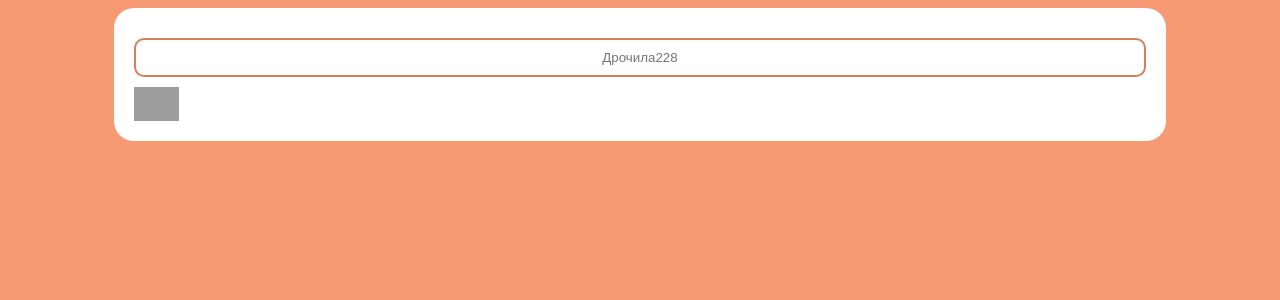
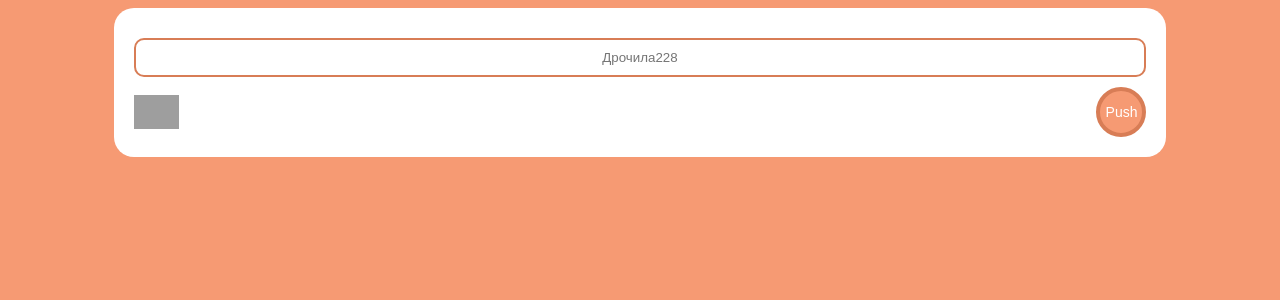
Before and after one commit to Drunk-dad/twit-case-react, a React (Create React App) app: page / in a window 1280 px wide. Shown: the top 300 px of the page. Built offline with nearby package versions, Linux system fonts and the light colour scheme; grey boxes are pictures that could not be loaded.

Commit message:
add push button in form

```diff
--- /dev/null
+++ b/src/components/button.js
@@ -0,0 +1,11 @@
+import React from "react";
+
+export const Button = (props) =>{
+	return (
+		<button
+			className="form_btn"
+		>
+		Push
+		</button>
+	)
+}
--- a/src/components/form.js
+++ b/src/components/form.js
@@ -1,4 +1,5 @@
-import React from "react";
+import React, { useState } from "react";
+import { Button } from "./button";
 import { InputFile } from "./inputFile";
 import { InputText } from "./inputText";
 
@@ -10,6 +11,7 @@ export const Form = (props) => {
 			<InputText/>
       <div className="input_file_wrp">
 				<InputFile/>
+				<Button/>
 			</div>
     </form>
   );
```
